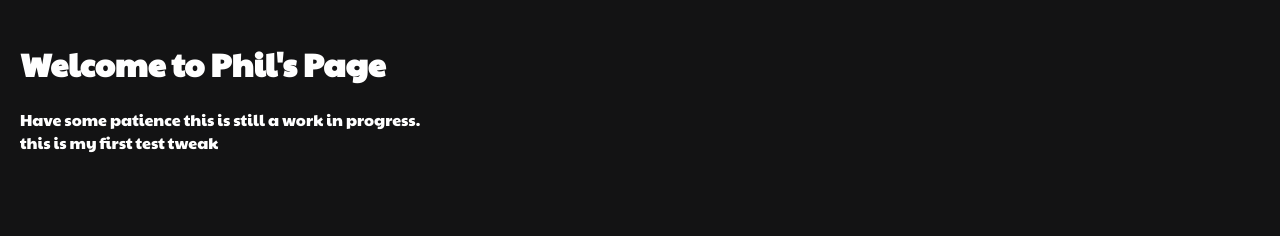
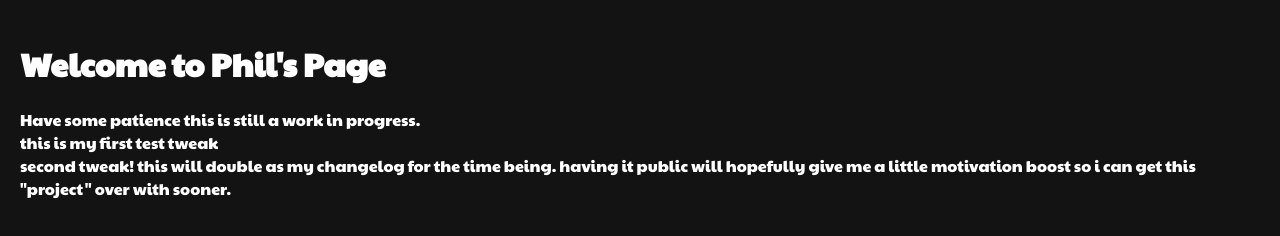
Before and after one commit to AEVANLANG/phil.ee, a plain HTML site: page index.html in a window 1280 px wide. Drawn offline with Linux system fonts and the light colour scheme.

Commit message:
added temporary changelog

```diff
--- a/index.html
+++ b/index.html
@@ -22,6 +22,6 @@
         }
     </style>
     <h1 style="color: #ffffff;">Welcome to Phil's Page</h1>
-    <p style="color: #ffffff;">Have some patience this is still a work in progress.<br>this is my first test tweak</p>
+    <p style="color: #ffffff;">Have some patience this is still a work in progress.<br>this is my first test tweak<br>second tweak! this will double as my changelog for the time being. having it public will hopefully give me a little motivation boost so i can get this "project" over with sooner.</p>
 </body>
 </html>
```
